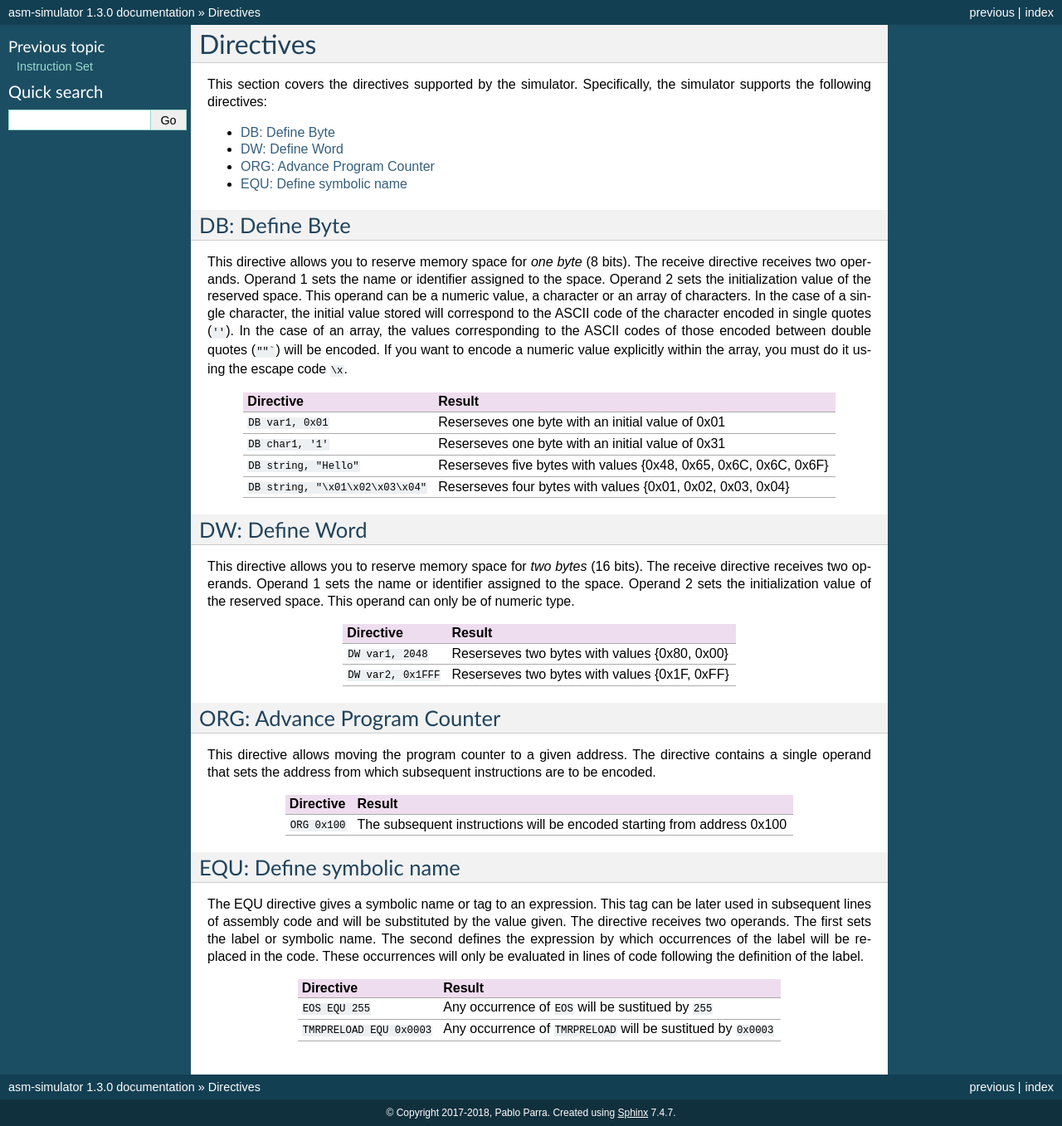
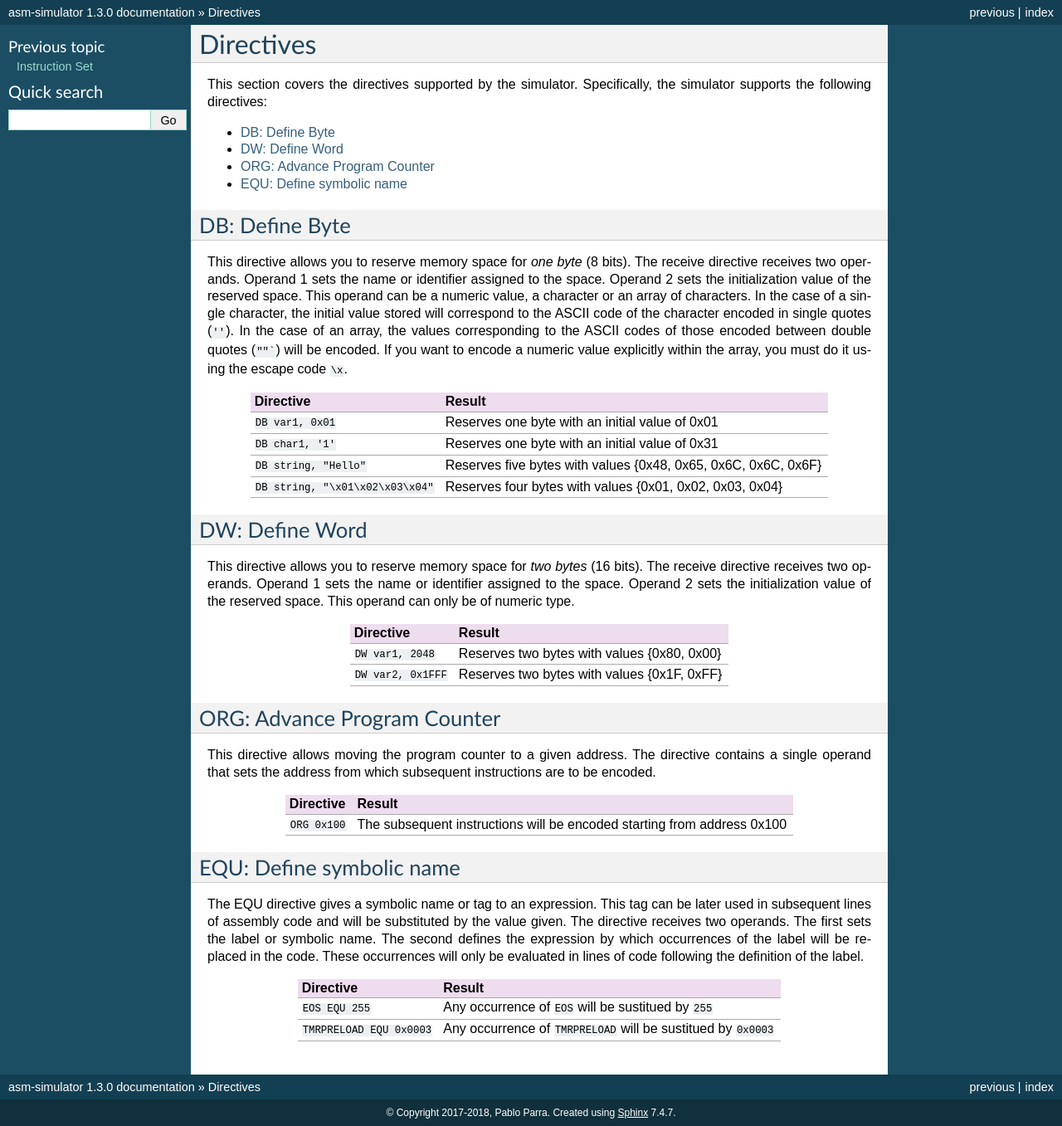
Before and after one commit to parraman/asm-simulator, a Sphinx documentation site: the page built from docs/directives.rst, in a window 1280 px wide. Shown: the whole page at 83% size. Built offline with Sphinx 7.4.7, drawn with Linux system fonts in a browser that asks for light colours.

Commit message:
Update directives.rst

````diff
--- a/docs/directives.rst
+++ b/docs/directives.rst
@@ -24,17 +24,17 @@ case of an array, the values corresponding to the ASCII codes of those encoded
 between double quotes (``""```) will be encoded. If you want to encode a numeric value
 explicitly within the array, you must do it using the escape code ``\x``.
 
-+-----------------------------------+------------------------------------------------------------------+
-| Directive                         | Result                                                           |
-+===================================+==================================================================+
-| ``DB var1, 0x01``                 | Reserseves one byte with an initial value of 0x01                |
-+-----------------------------------+------------------------------------------------------------------+
-| ``DB char1, '1'``                 | Reserseves one byte with an initial value of 0x31                |
-+-----------------------------------+------------------------------------------------------------------+
-| ``DB string, "Hello"``            | Reserseves five bytes with values {0x48, 0x65, 0x6C, 0x6C, 0x6F} |
-+-----------------------------------+------------------------------------------------------------------+
-| ``DB string, "\x01\x02\x03\x04"`` | Reserseves four bytes with values {0x01, 0x02, 0x03, 0x04}       |
-+-----------------------------------+------------------------------------------------------------------+
++-----------------------------------+----------------------------------------------------------------+
+| Directive                         | Result                                                         |
++===================================+================================================================+
+| ``DB var1, 0x01``                 | Reserves one byte with an initial value of 0x01                |
++-----------------------------------+----------------------------------------------------------------+
+| ``DB char1, '1'``                 | Reserves one byte with an initial value of 0x31                |
++-----------------------------------+----------------------------------------------------------------+
+| ``DB string, "Hello"``            | Reserves five bytes with values {0x48, 0x65, 0x6C, 0x6C, 0x6F} |
++-----------------------------------+----------------------------------------------------------------+
+| ``DB string, "\x01\x02\x03\x04"`` | Reserves four bytes with values {0x01, 0x02, 0x03, 0x04}       |
++-----------------------------------+----------------------------------------------------------------+
 
 .. _directive-dw:
 
@@ -46,13 +46,13 @@ receive directive receives two operands. Operand 1 sets the name or identifier
 assigned to the space. Operand 2 sets the initialization value of the reserved
 space. This operand can only be of numeric type.
 
-+---------------------+-----------------------------------------------+
-| Directive           | Result                                        |
-+=====================+===============================================+
-| ``DW var1, 2048``   | Reserseves two bytes with values {0x80, 0x00} |
-+---------------------+-----------------------------------------------+
-| ``DW var2, 0x1FFF`` | Reserseves two bytes with values {0x1F, 0xFF} |
-+---------------------+-----------------------------------------------+
++---------------------+---------------------------------------------+
+| Directive           | Result                                      |
++=====================+=============================================+
+| ``DW var1, 2048``   | Reserves two bytes with values {0x80, 0x00} |
++---------------------+---------------------------------------------+
+| ``DW var2, 0x1FFF`` | Reserves two bytes with values {0x1F, 0xFF} |
++---------------------+---------------------------------------------+
 
 .. _directive-org:
 
````
